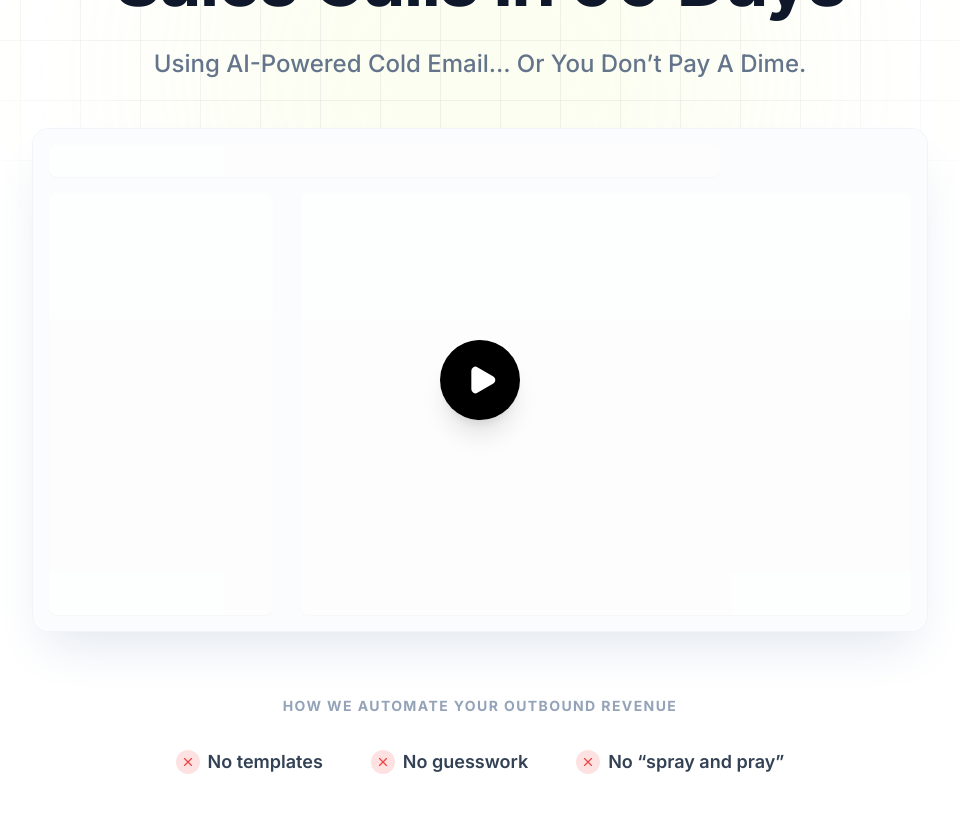
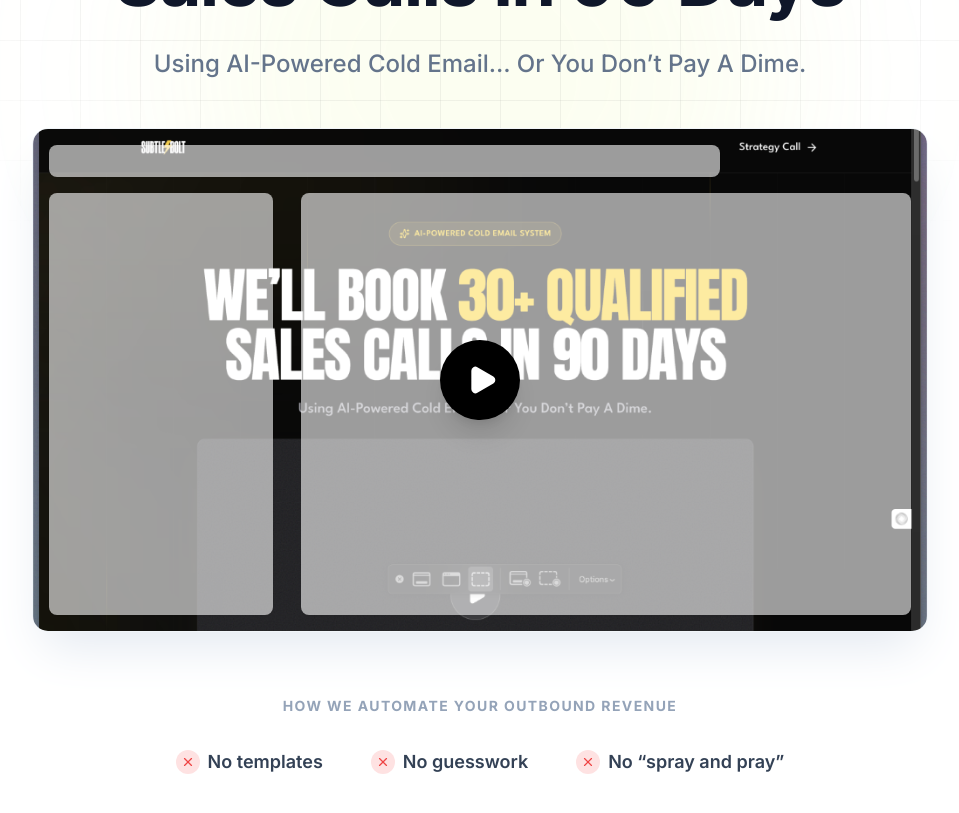
Before and after one commit to amsaluzair/subtlebolt-2, a React (Vite) app: page / in a window 1280 px wide. Shown: the part 380-1193 px from the top of the page, without its empty margins (160-1119 px from the left). Built offline with nearby package versions, Linux system fonts and the light colour scheme.

Commit message:
Add custom video thumbnail and enable sound

```diff
--- a/components/Hero.tsx
+++ b/components/Hero.tsx
@@ -84,7 +84,7 @@ const Hero: React.FC = () => {
           {!isVideoPlaying ? (
             <div onClick={() => setIsVideoPlaying(true)} className="w-full h-full relative">
               {/* Thumbnail / Mock UI */}
-                     <div className="absolute inset-0 bg-slate-50/50"></div>
+              <img src="/video-thumbnail.png" alt="Video thumbnail" className="absolute inset-0 w-full h-full object-cover" />
               {/* Mock UI Elements inside video placeholder - serving as thumbnail graphic */}
               <div className="absolute top-4 left-4 right-4 h-8 bg-white rounded-lg shadow-sm w-3/4 opacity-60"></div>
               <div className="absolute top-16 left-4 bottom-4 w-1/4 bg-white rounded-lg shadow-sm opacity-60"></div>
@@ -99,7 +99,7 @@ const Hero: React.FC = () => {
           ) : (
             <iframe
               className="w-full h-full"
-                    src="https://www.youtube.com/embed/0HdDQ8OJ3Xk?si=e-CfdrGRHR_-mbTU&controls=0&autoplay=1&mute=1&rel=0"
+              src="https://www.youtube.com/embed/0HdDQ8OJ3Xk?si=e-CfdrGRHR_-mbTU&controls=0&autoplay=1&mute=0&rel=0"
               title="YouTube video player"
               frameBorder="0"
               allow="accelerometer; autoplay; clipboard-write; encrypted-media; gyroscope; picture-in-picture; web-share"
```
Also changed, not shown: public/video-thumbnail.png (added), 1 other file (tests, documents, lock files or other folders). Lines whose indentation alone changed are shown as unchanged.
